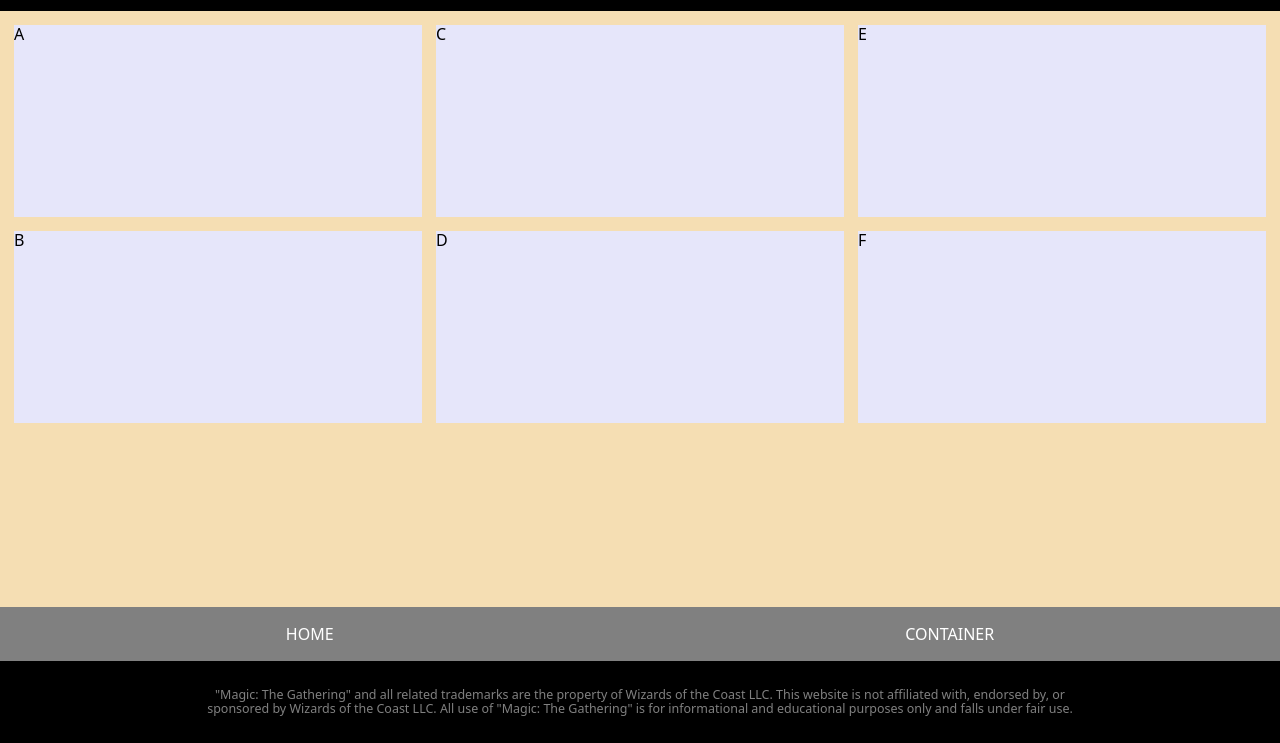
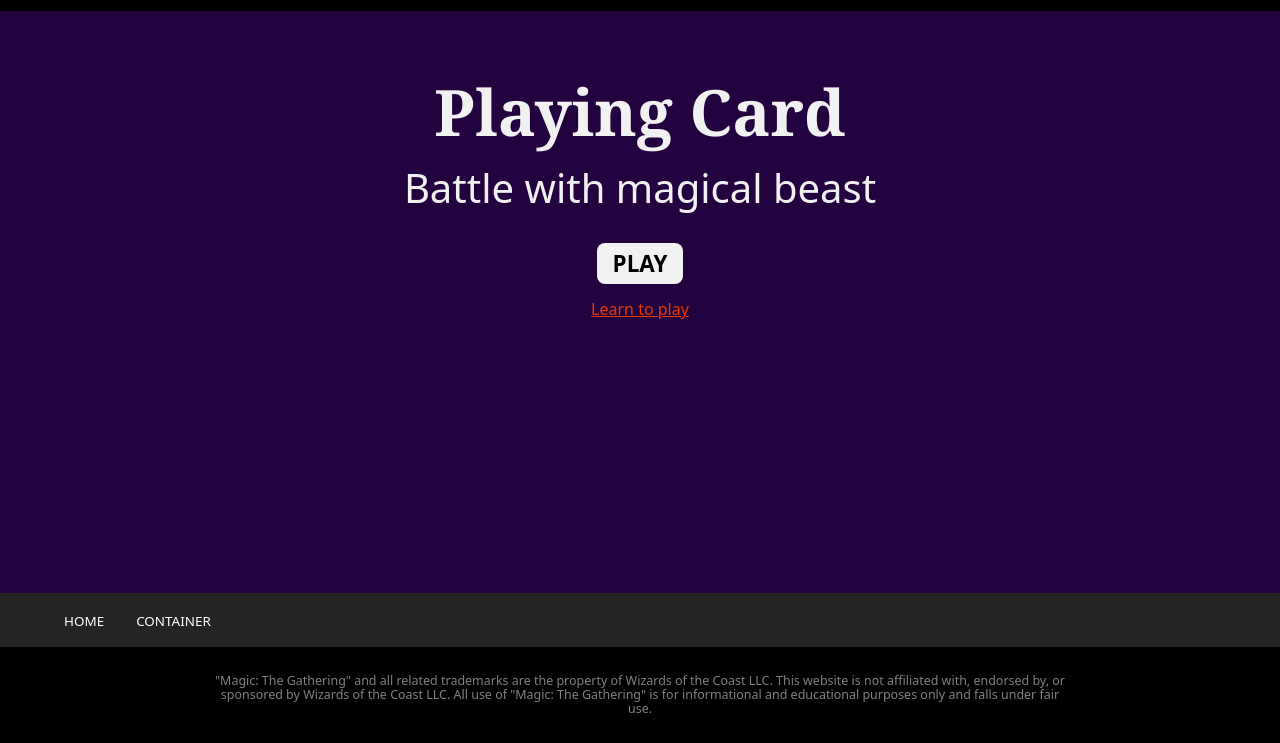
Before and after one commit to Kakj1/Playing-Card, a plain HTML site: page container.html in a window 1280 px wide. Shown: the part 57-800 px from the top of the page. Drawn offline with nearby package versions, Linux system fonts and the light colour scheme.

Commit message:
Updated UI

```diff
--- a/assets/css/base.css
+++ b/assets/css/base.css
@@ -59,9 +59,7 @@ body {
   }
 
   main{
-    background-color: wheat;
     flex-grow: 1;
-    padding: var(--space-xs);
   }
 
   .container {
--- a/assets/css/components/footer.css
+++ b/assets/css/components/footer.css
@@ -1,47 +1,44 @@
-.footer{
+.footer {
     background-color: black;
     color: white;
     text-align: center;
-
-    & nav{
-        background-color: gray;
-    }
   }
 
-.footer__nav{
+  .footer__nav {
     background-color: #242424;
     padding-block: var(--space-s);
 
-    & ul{
+    & ul {
       margin: 0;
       padding: 0;
+      padding-left: 4rem;
+      gap: 2rem;
       display: flex;
-        justify-content: space-around;
     }
 
-    & li{
+    & li {
       display: inline-block;
     }
+
   }
 
-.footer__link{
+  .footer__link {
     color: white;
     text-decoration: none;
     text-transform: uppercase;
     font-weight: 200;
+    font-size: 0.84rem;
   }
 
-.footer__link:hover{
-    filter:drop-shadow(2px 4px 7px red);
+  .footer__link:hover {
+    filter: drop-shadow(2px 4px 7px red);
     color: #ea3601;
   }
 
-.copyright{
+  .copyright {
     padding-block: var(--space-xs);
-
     color: gray;
     font-size: 78%;
-    max-width: 128ch;
+    max-width: 120ch;
     margin-inline: auto;
-
   }
--- /dev/null
+++ b/assets/css/components/hero.css
@@ -0,0 +1,44 @@
+.hero {
+    text-align: center;
+    background-color: #230240;
+    min-height: 100%;
+    color: #f1f1f1;
+  }
+
+  .hero__title {
+    font-size: 4rem;
+    margin: 0;
+    padding-top: 4rem;
+    font-family: "Georgia", serif;
+    letter-space: 0.5rem;
+  }
+
+  .hero__tagline {
+    font-size: 2.5rem;
+    margin-block: 1rem 2rem;
+  }
+
+  .hero__cta {
+    font-weight: 700;
+    font-size: 1.4rem;
+    padding: 0.5rem 1rem;
+    background-color: #f1f1f1;
+    color: black;
+    border: none;
+    outline: none;
+    text-transform: uppercase;
+    border-radius: 0.5rem;
+    transition: all 0.15s ease-in;
+  }
+
+  .hero__cta:hover {
+    cursor: pointer;
+    background-color: black;
+    color: white;
+  }
+
+  .hero__help {
+    & a, a:visited {
+      color: #ea3601;
+    }
+  }
--- a/container.html
+++ b/container.html
@@ -6,8 +6,9 @@
     <meta name="viewport" content="width=device-width, initial-scale=1.0">
     <link rel="stylesheet" href="https://cdnjs.cloudflare.com/ajax/libs/modern-normalize/3.0.1/modern-normalize.min.css" integrity="sha512-q6WgHqiHlKyOqslT/lgBgodhd03Wp4BEqKeW6nNtlOY4quzyG3VoQKFrieaCeSnuVseNKRGpGeDU3qPmabCANg==" crossorigin="anonymous" referrerpolicy="no-referrer" />
     <link rel="stylesheet" href="assets/css/base.css">
+    <link rel="stylesheet" href="assets/css/components/hero.css">
     <link rel="stylesheet" href="assets/css/components/footer.css">
-    <title>Magic Container</title>
+    <title>Magic</title>
 </head>
 
   <body>
@@ -16,35 +17,28 @@
       </nav>
 
       <main>
-        <div class="container">
-            <div class="col">
-              <div class="box">A</div>
-              <div class="box">B</div>
-            </div>
-
-            <div class="col">
-              <div class="box">C</div>
-              <div class="box">D</div>
-            </div>
-
-            <div class="col">
-              <div class="box">E</div>
-              <div class="box">F</div>
-            </div>
-        </div>
+          <section class="hero">
+            <h1 class="hero__title">Playing Card</h1>
+            <p class="hero__tagline">Battle with magical beast</p>
+            <button class="hero__cta">Play</button>
+            <p class="hero__help"><a href="https://magic.wizards.com/en/how-to-play">Learn to play</a></p>
+          </section>
       </main>
 
       <footer class="footer">
           <nav class="footer__nav">
               <ul>
-                  <li><a class="footer__link" href="/index.html">Home</a></li>
-                  <li><a class="footer__link" href="/container.html">Container</a></li>
+                  <!--TODO: Add baseurl before pushing to git -->
+                  <li><a class="footer__link" href="/Playing-Card/index.html">Home</a></li>
+                  <li><a class="footer__link" href="/Playing-Card/container.html">Container</a></li>
               </ul>
           </nav>
           <p class="copyright">
             "Magic: The Gathering" and all related trademarks are the property of Wizards of the Coast LLC. This website is not affiliated with, endorsed by, or sponsored by Wizards of the Coast LLC. All use of "Magic: The Gathering" is for informational and educational purposes only and falls under fair use.
           </p>
       </footer>
+
   </body>
 
 </html>
+</html>
```
Also changed, not shown: index.html (+7 -6 lines). Lines whose indentation alone changed are shown as unchanged.
